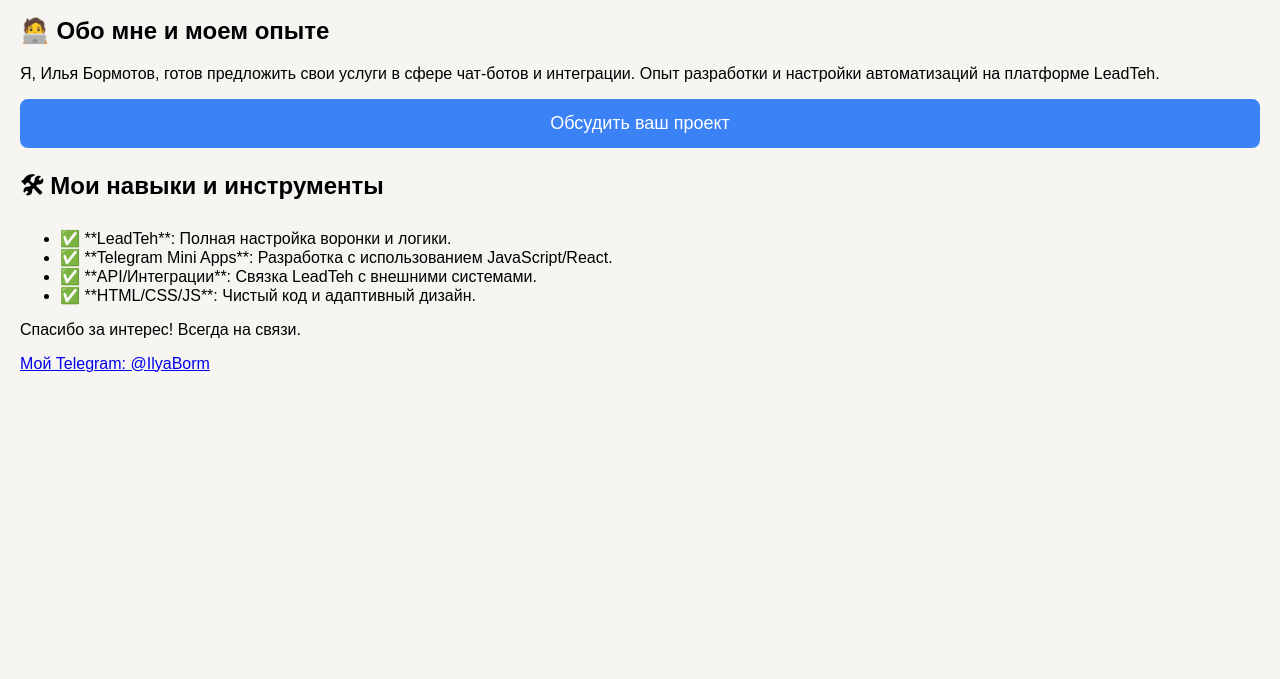
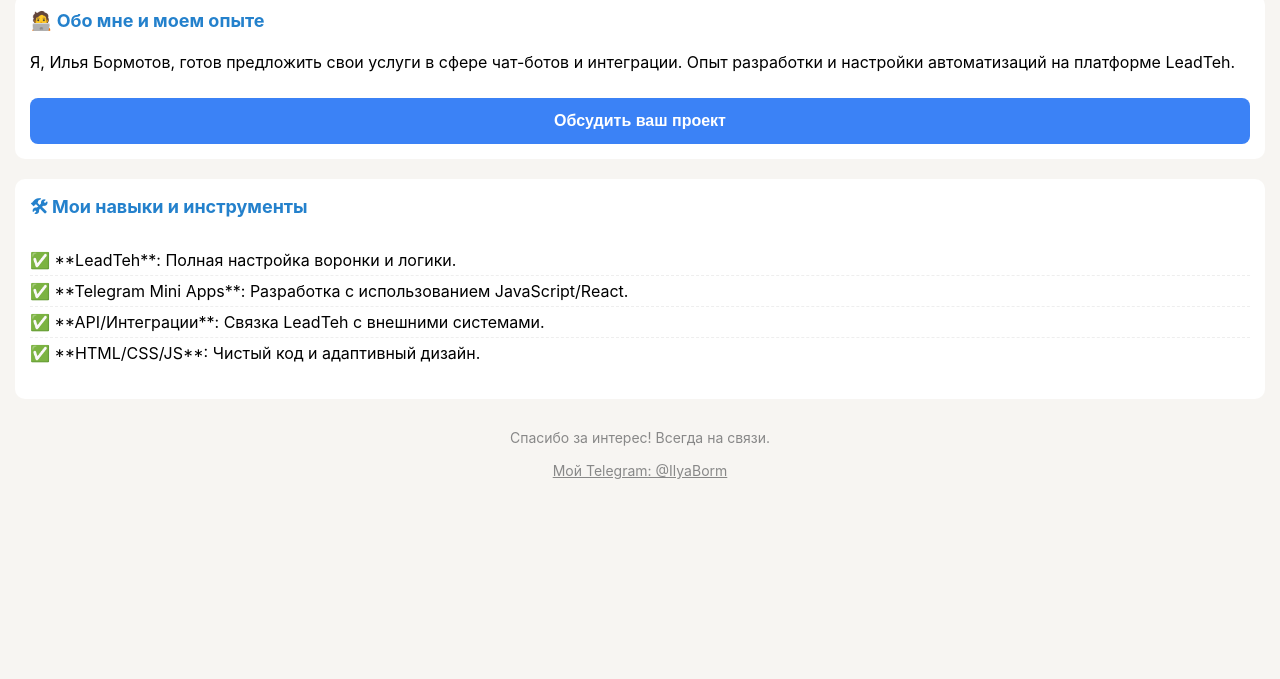
Before and after one commit to bormotovilya-ops/miniapp-bormic, a plain HTML site: page index.html in a window 1280 px wide. Shown: the part 121-800 px from the top of the page. Drawn offline with Linux system fonts and the light colour scheme; a script that the page names is missing.

Commit message:
Update style.css

```diff
--- a/style.css
+++ b/style.css
@@ -1,17 +1,77 @@
 body {
-  margin: 0;
-  background: #f7f5f2;
-  font-family: Arial, sans-serif;
+    margin: 0;
+    /* Используем фон из темы Telegram */
+    background: var(--tg-theme-bg-color, #f7f5f2);
+    font-family: -apple-system, BlinkMacSystemFont, 'Segoe UI', Roboto, Helvetica, Arial, sans-serif;
+    color: var(--tg-theme-text-color, #000000); /* Используем цвет текста из темы Telegram */
+    min-height: 100vh;
 }
 .container {
-  padding: 20px;
+    padding: 15px;
 }
+
+/* Стили для секций, чтобы они выглядели как карточки Telegram */
+.section {
+    padding: 15px;
+    margin-bottom: 20px;
+    /* Используем вторичный фон Telegram */
+    background-color: var(--tg-theme-secondary-bg-color, #ffffff);
+    border-radius: 10px;
+}
+
+.header h1 {
+    font-size: 24px;
+    text-align: center;
+    margin-bottom: 5px;
+}
+
+.header p {
+    text-align: center;
+    color: var(--tg-theme-hint-color, #888888); /* Цвет для вспомогательного текста */
+    margin-bottom: 20px;
+}
+
+.section h2 {
+    font-size: 18px;
+    margin-top: 0;
+    padding-bottom: 5px;
+    color: var(--tg-theme-link-color, #2481cc); /* Цвет для заголовков */
+}
+
+/* Стили для списка навыков */
+.section ul {
+    list-style: none;
+    padding-left: 0;
+}
+.section ul li {
+    padding: 5px 0;
+    border-bottom: 1px dashed var(--tg-theme-hint-color, #eeeeee);
+}
+.section ul li:last-child {
+    border-bottom: none;
+}
+
+/* Стили для кнопки, адаптированные под TMA */
 button {
-  padding: 14px 20px;
-  width: 100%;
-  font-size: 18px;
-  border: none;
-  border-radius: 8px;
-  background: #3b82f6;
-  color: white;
+    padding: 14px 20px;
+    width: 100%;
+    font-size: 16px;
+    border: none;
+    border-radius: 8px;
+    /* Используем цвета кнопок из темы Telegram */
+    background: var(--tg-theme-button-color, #3b82f6);
+    color: var(--tg-theme-button-text-color, white);
+    cursor: pointer;
+    font-weight: bold;
+    margin-top: 10px;
 }
+
+.footer {
+    text-align: center;
+    margin-top: 30px;
+}
+
+.footer p, .footer a {
+    font-size: 14px;
+    color: var(--tg-theme-hint-color, #888888);
+}
```
